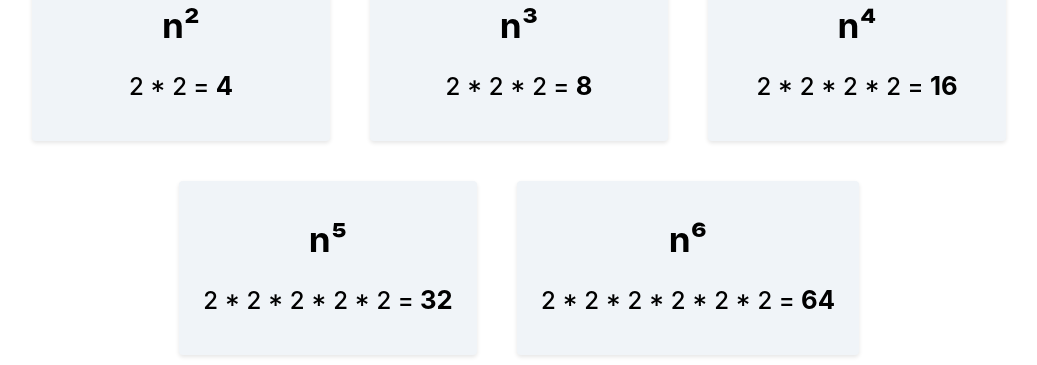
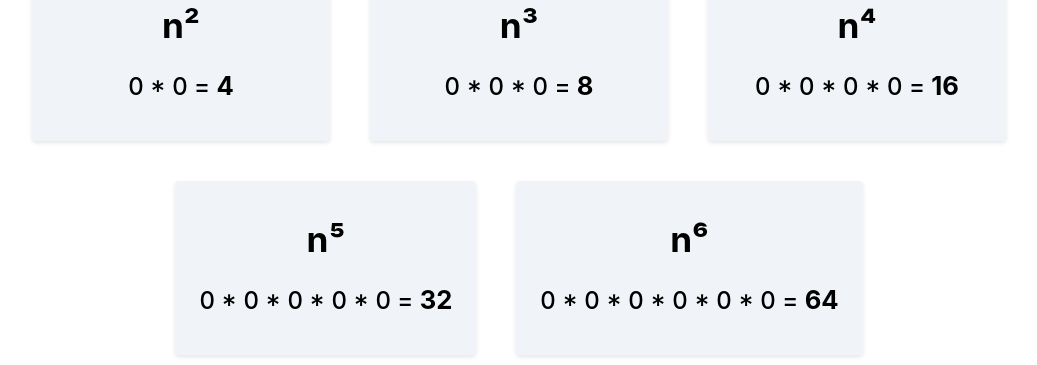
Before and after one commit to zee-fi/lab-react-exponents-counter, a React (Vite) app: page / in a window 1280 px wide. Shown: the part 362-727 px from the top of the page, without its empty margins (121-1158 px from the left). Built offline with nearby package versions, Linux system fonts and the light colour scheme.

Commit message:
initial solution

```diff
--- a/src/App.jsx
+++ b/src/App.jsx
@@ -1,4 +1,5 @@
 import "./App.css";
+import { useState } from "react";
 import Counter from "./components/Counter";
 import ExponentTwo from "./components/ExponentTwo";
 import ExponentThree from "./components/ExponentThree";
@@ -8,21 +9,27 @@ import ExponentSix from "./components/ExponentSix";
 
 
 function App () {
+
+  const [count, setCount] = useState(0);
+
+  const decrement = () => setCount((prevCount) => prevCount - 1);
+  const increment = () => setCount((prevCount) => prevCount + 1);
+
   return (
     <div className="App">
       <h2><em>Counter</em></h2>
 
-      <Counter/>
+      <Counter count={count} decrement={decrement} increment={increment}/>
 
       <br />
       <h2><em>Exponents</em></h2>
 
       <div className="container">
-        <ExponentTwo />
-        <ExponentThree />
-        <ExponentFour />
-        <ExponentFive />
-        <ExponentSix />
+        <ExponentTwo count={count} />
+        <ExponentThree count={count} />
+        <ExponentFour count={count} />
+        <ExponentFive count={count} />
+        <ExponentSix count={count} />
       </div>
     </div>
   );
--- a/src/components/Counter.jsx
+++ b/src/components/Counter.jsx
@@ -1,16 +1,10 @@
-import { useState } from "react";
-
-const Counter = () => {
-  const [count, setCount] = useState(0);
-
-  const decrement = () => setCount((prevCount) => prevCount - 1);
-  const increment = () => setCount((prevCount) => prevCount + 1);
+const Counter = (props) => {
 
   return (
     <div className="counter-container">
-      <p className="counter-value">{count}</p>
-      <button className="counter-button" onClick={decrement}>-</button>
-      <button className="counter-button" onClick={increment}>+</button>
+      <p className="counter-value">{props.count}</p>
+      <button className="counter-button" onClick={props.decrement}>-</button>
+      <button className="counter-button" onClick={props.increment}>+</button>
     </div>
   );
 };
--- a/src/components/ExponentFive.jsx
+++ b/src/components/ExponentFive.jsx
@@ -1,7 +1,7 @@
-const ExponentFive = () => (
+const ExponentFive = (props) => (
   <div className="exponent-counter-container">
     <p className="exponent-label">n⁵</p>
-    <p className="exponent-result">2 * 2 * 2 * 2 * 2 = <span className="total">32</span></p>
+    <p className="exponent-result">{props.count} * {props.count} * {props.count} * {props.count} * {props.count} = <span className="total">32</span></p>
   </div>
 );
 
--- a/src/components/ExponentFour.jsx
+++ b/src/components/ExponentFour.jsx
@@ -1,7 +1,7 @@
-const ExponentFour = () => (
+const ExponentFour = (props) => (
    <div className="exponent-counter-container">
     <p className="exponent-label">n⁴</p>
-    <p className="exponent-result">2 * 2 * 2 * 2 = <span className="total">16</span></p>
+    <p className="exponent-result">{props.count} * {props.count} * {props.count} * {props.count} = <span className="total">16</span></p>
   </div>
 );
 
--- a/src/components/ExponentSix.jsx
+++ b/src/components/ExponentSix.jsx
@@ -1,7 +1,7 @@
-const ExponentSix = () => (
+const ExponentSix = (props) => (
   <div className="exponent-counter-container">
     <p className="exponent-label">n⁶</p>
-    <p className="exponent-result">2 * 2 * 2 * 2 * 2 * 2 = <span className="total">64</span></p>
+    <p className="exponent-result">{props.count} * {props.count} * {props.count} * {props.count} * {props.count} * {props.count} = <span className="total">64</span></p>
   </div>
 );
 
--- a/src/components/ExponentThree.jsx
+++ b/src/components/ExponentThree.jsx
@@ -1,7 +1,7 @@
-const ExponentThree = () => (
+const ExponentThree = (props) => (
    <div className="exponent-counter-container">
     <p className="exponent-label">n³</p>
-    <p className="exponent-result">2 * 2 * 2 = <span className="total">8</span></p>
+    <p className="exponent-result">{props.count} * {props.count} * {props.count} = <span className="total">8</span></p>
   </div>
 );
 
--- a/src/components/ExponentTwo.jsx
+++ b/src/components/ExponentTwo.jsx
@@ -1,7 +1,7 @@
-const ExponentTwo = () => (
+const ExponentTwo = (props) => (
    <div className="exponent-counter-container">
     <p className="exponent-label">n²</p>
-    <p className="exponent-result">2 * 2 = <span className="total">4</span></p>
+    <p className="exponent-result">{props.count} * {props.count} = <span className="total">4</span></p>
   </div>
 );
 
```
